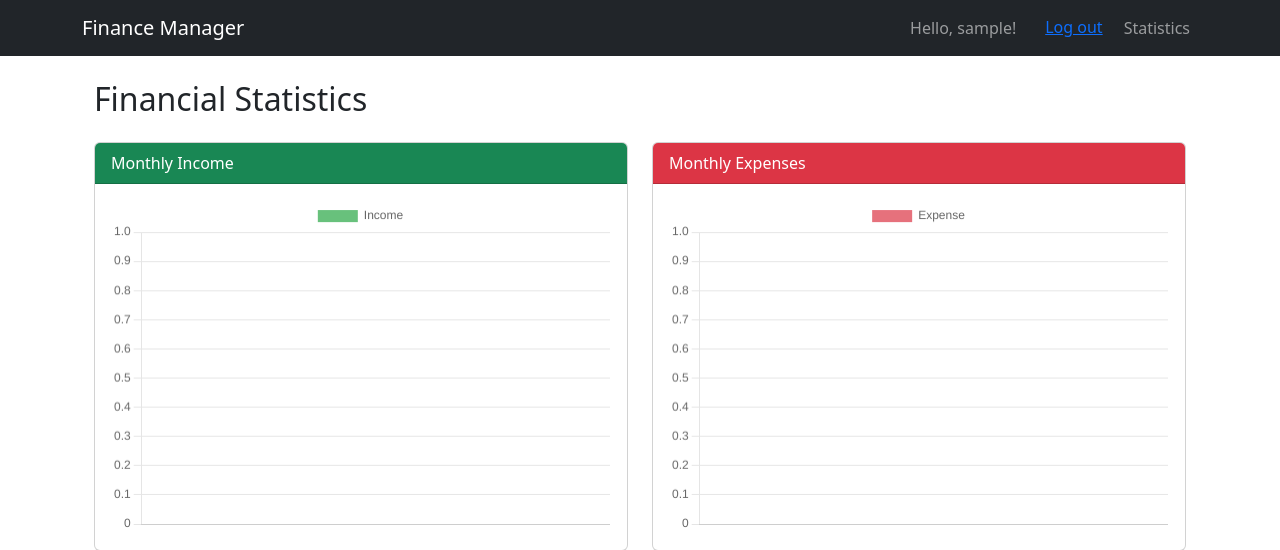
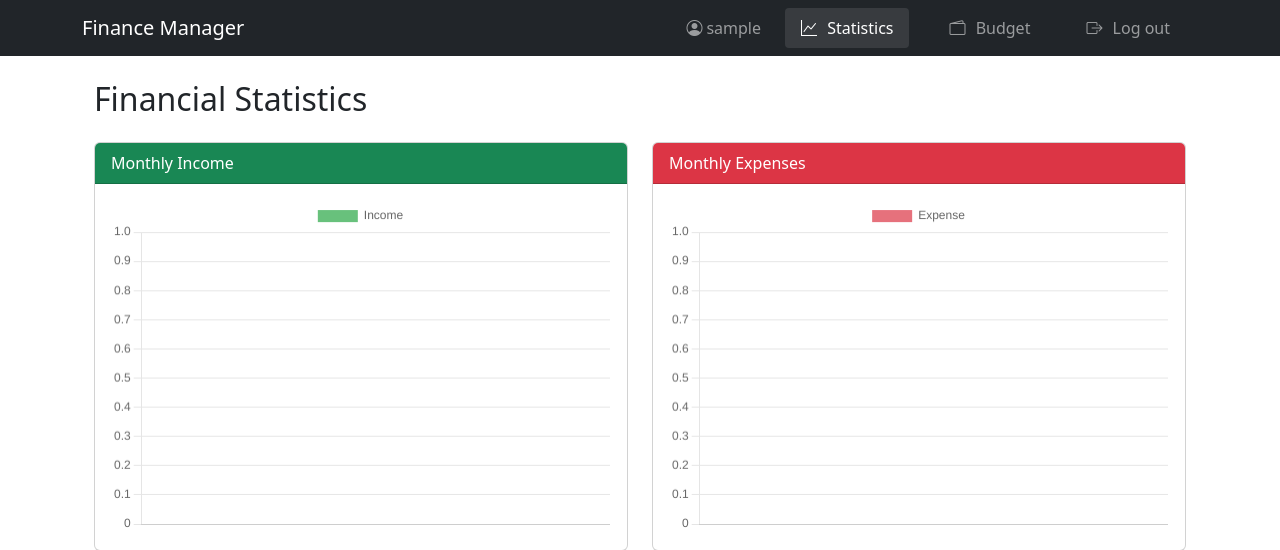
Before and after one commit to egorpusto/finance-manager, a Django app: page /statistics/ in a window 1280 px wide. Shown: the top 550 px of the page. Run offline with Django 5.2, Linux system fonts and the light colour scheme; the visitor is signed in with stand-in values (Sample User, id 1); data that the repository does not hold is empty.

Commit message:
Implement base UI structure
- Configured main project URLs
- Created base template with responsive navbar
- Added centralized CSS stylesheet
- Set up static files structure

```diff
--- a/finance/urls.py
+++ b/finance/urls.py
@@ -17,8 +17,12 @@ Including another URLconf
 from django.contrib import admin
 from django.urls import path, include
 from django.contrib.auth import views as auth_views
+from django.conf import settings
+from django.conf.urls.static import static
 
 urlpatterns = [
     path('admin/', admin.site.urls),
     path('', include('transactions.urls')),
 ]
+
+urlpatterns += static(settings.STATIC_URL, document_root=settings.STATIC_ROOT)
--- /dev/null
+++ b/static/transactions/css/styles.css
@@ -0,0 +1,47 @@
+@media (max-width: 992px) {
+    .navbar-nav {
+        padding-top: 10px;
+    }
+
+    .nav-item {
+        margin-bottom: 5px;
+    }
+}
+
+.badge-income {
+    background-color: #28a745;
+}
+
+.badge-expense {
+    background-color: #dc3545;
+}
+
+.alert-dismissible {
+    padding-right: 3rem;
+}
+
+.navbar-dark .navbar-nav .nav-link.active {
+    color: white;
+    font-weight: 500;
+    background-color: rgba(255, 255, 255, 0.1);
+    border-radius: 4px;
+}
+
+.nav-link i {
+    margin-right: 6px;
+}
+
+.navbar-nav {
+    height: 100%;
+}
+
+.nav-item {
+    display: flex;
+    align-items: center;
+    height: 100%;
+    margin: 0 0.25rem;
+}
+
+.nav-link {
+    padding: 0.5rem 1rem !important;
+}
--- a/transactions/templates/registration/base.html
+++ b/transactions/templates/registration/base.html
@@ -3,34 +3,80 @@
 
 <head>
     <title>Finance Manager</title>
+    {% load static %}
     <link href="https://cdn.jsdelivr.net/npm/bootstrap@5.3.0/dist/css/bootstrap.min.css" rel="stylesheet">
+    <link rel="stylesheet" href="https://cdn.jsdelivr.net/npm/bootstrap-icons@1.11.1/font/bootstrap-icons.css">
+    <link href="{% static 'transactions/css/styles.css' %}" rel="stylesheet">
 </head>
 
 <body>
     <nav class="navbar navbar-expand-lg navbar-dark bg-dark">
         <div class="container">
             <a class="navbar-brand" href="{% url 'transactions:home' %}">Finance Manager</a>
-            <div class="navbar-nav">
-                {% if user.is_authenticated %}
-                    <span class="navbar-text me-3">Hello, {{ user.username }}!</span>
-                    <form action="{% url 'transactions:logout' %}" method="post">
-                        {% csrf_token %}
-                        <button type="submit" class="btn btn-link">Log out</button>
-                    </form>
+            <button class="navbar-toggler" type="button" data-bs-toggle="collapse" data-bs-target="#navbarNav">
+                <span class="navbar-toggler-icon"></span>
+            </button>
+            <div class="collapse navbar-collapse" id="navbarNav">
+                <ul class="navbar-nav ms-auto">
+                    {% if user.is_authenticated %}
+                    <li class="nav-item px-2"> <!-- Добавлен px-2 -->
+                        <span class="navbar-text d-flex align-items-center">
+                            <i class="bi bi-person-circle me-1"></i>
+                            {{ user.username }}
+                        </span>
+                    </li>
+                    <li class="nav-item px-2">
+                        <a class="nav-link {% if 'statistics' in request.path %}active{% endif %}"
+                            href="{% url 'transactions:statistics' %}">
+                            <i class="bi bi-graph-up"></i> Statistics
+                        </a>
+                    </li>
+                    <li class="nav-item px-2">
+                        <a class="nav-link {% if 'budget' in request.path %}active{% endif %}"
+                            href="{% url 'transactions:budget-list' %}">
+                            <i class="bi bi-wallet2"></i> Budget
+                        </a>
+                    </li>
+                    <li class="nav-item px-2">
+                        <a class="nav-link" href="{% url 'transactions:logout' %}"
+                            onclick="event.preventDefault(); document.getElementById('logout-form').submit();">
+                            <i class="bi bi-box-arrow-right"></i> Log out
+                        </a>
+                        <form id="logout-form" class="d-none" action="{% url 'transactions:logout' %}" method="post">
+                            {% csrf_token %}
+                        </form>
+                    </li>
+                    {% else %}
                     <li class="nav-item">
-                        <a class="nav-link" href="{% url 'transactions:statistics' %}">Statistics</a>
+                        <a class="nav-link {% if 'login' in request.path %}active{% endif %}"
+                            href="{% url 'transactions:login' %}">
+                            <i class="bi bi-box-arrow-in-right"></i> Login
+                        </a>
                     </li>
-                {% else %}
-                    <a class="nav-link" href="{% url 'transactions:login' %}">Login</a>
-                    <a class="nav-link" href="{% url 'transactions:register' %}">Sign up</a>
-                {% endif %}
+                    <li class="nav-item">
+                        <a class="nav-link {% if 'register' in request.path %}active{% endif %}"
+                            href="{% url 'transactions:register' %}">
+                            <i class="bi bi-person-plus"></i> Sign up
+                        </a>
+                    </li>
+                    {% endif %}
+                </ul>
             </div>
         </div>
     </nav>
 
     <div class="container mt-4">
+        {% if messages %}
+        {% for message in messages %}
+        <div class="alert alert-{{ message.tags }} alert-dismissible fade show" role="alert">
+            {{ message }}
+            <button type="button" class="btn-close" data-bs-dismiss="alert" aria-label="Close"></button>
+        </div>
+        {% endfor %}
+        {% endif %}
         {% block content %}{% endblock %}
     </div>
+    <script src="https://cdn.jsdelivr.net/npm/bootstrap@5.3.0/dist/js/bootstrap.bundle.min.js"></script>
 </body>
 
 </html>
```
